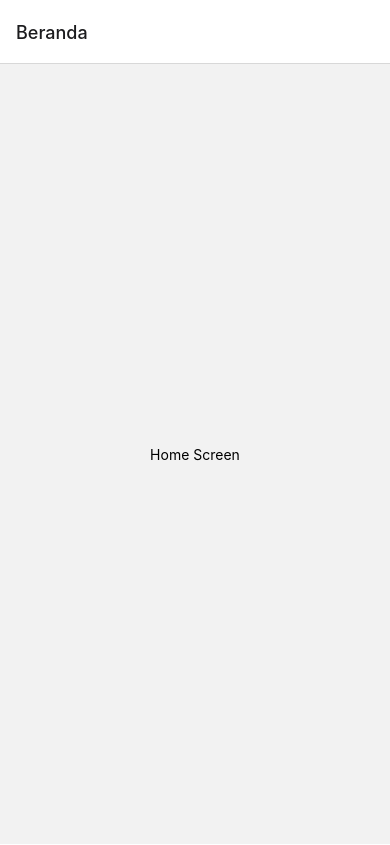
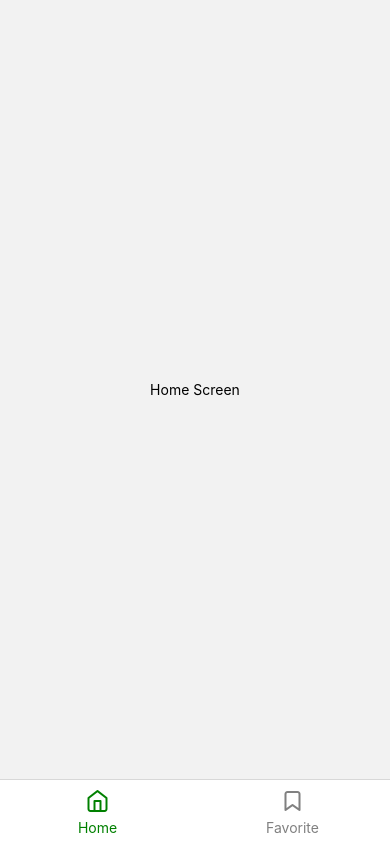
Before and after one commit to AlHamasy/movie_v1, a React Native app: screen /BottomTabs in a window 390 px wide. Before the commit this address had no page. Built offline with nearby package versions, Linux system fonts and the light colour scheme.

Commit message:
add navigation (bottom tabs, root navigation)

```diff
--- a/App.tsx
+++ b/App.tsx
@@ -6,39 +6,13 @@
  */
 
 import React from 'react';
-import {Text, View} from 'react-native';
 import {NavigationContainer} from '@react-navigation/native';
-import {createNativeStackNavigator} from '@react-navigation/native-stack';
-
-function HomeScreen() {
-  return (
-    <View style={{flex: 1, alignItems: 'center', justifyContent: 'center'}}>
-      <Text>Home Screen</Text>
-    </View>
-  );
-}
-
-function DetailsScreen() {
-  return (
-    <View style={{flex: 1, alignItems: 'center', justifyContent: 'center'}}>
-      <Text>Details Screen</Text>
-    </View>
-  );
-}
-
-const Stack = createNativeStackNavigator();
+import RootNavigation from './src/routes/RootNavigation';
 
 function App(): JSX.Element {
   return (
     <NavigationContainer>
-      <Stack.Navigator>
-        <Stack.Screen
-          name="Home"
-          component={HomeScreen}
-          options={{title: 'Beranda'}}
-        />
-        <Stack.Screen name="Details" component={DetailsScreen} />
-      </Stack.Navigator>
+      <RootNavigation />
     </NavigationContainer>
   );
 }
--- a/package.json
+++ b/package.json
@@ -10,12 +10,15 @@
     "test": "jest"
   },
   "dependencies": {
+    "@react-navigation/bottom-tabs": "^6.5.9",
     "@react-navigation/native": "^6.1.8",
     "@react-navigation/native-stack": "^6.9.14",
+    "@types/react-native-vector-icons": "^6.4.15",
     "react": "18.2.0",
     "react-native": "0.72.5",
     "react-native-safe-area-context": "^4.7.2",
-    "react-native-screens": "^3.25.0"
+    "react-native-screens": "^3.25.0",
+    "react-native-vector-icons": "^10.0.0"
   },
   "devDependencies": {
     "@babel/core": "^7.20.0",
--- /dev/null
+++ b/src/routes/BottomTabs.tsx
@@ -0,0 +1,83 @@
+/* eslint-disable react/no-unstable-nested-components */
+import React from 'react';
+import {
+  createBottomTabNavigator,
+  BottomTabScreenProps,
+} from '@react-navigation/bottom-tabs';
+import {View, StyleSheet, Text} from 'react-native';
+import IconFeather from 'react-native-vector-icons/Feather';
+import Home from '../screens/Home';
+import Favorite from '../screens/Favorite';
+
+const Tab = createBottomTabNavigator();
+
+const BottomTabNavigator = () => {
+  const screenOptions = ({route}: BottomTabScreenProps<any, any>) => ({
+    headerShown: false,
+    tabBarStyle: {
+      height: 65,
+    },
+    tabBarIcon: ({
+      focused,
+      color,
+    }: {
+      focused: boolean;
+      color: string;
+      size: number;
+    }) => {
+      let iconName;
+      let name;
+
+      if (route.name === 'Home') {
+        iconName = 'home';
+        name = 'Home';
+      } else if (route.name === 'Favorite') {
+        iconName = 'bookmark';
+        name = 'Favorite';
+      }
+
+      return (
+        <View style={styles.tabContainer}>
+          <IconFeather name={iconName} size={24} color={color} />
+          <Text
+            type={'regular'}
+            size={15}
+            style={[styles.tabIconText, {color: focused ? 'green' : 'grey'}]}>
+            {name}
+          </Text>
+        </View>
+      );
+    },
+  });
+
+  const tabBarOptions = {
+    activeTintColor: 'green',
+    inactiveTintColor: 'gray',
+    showLabel: false,
+  };
+
+  return (
+    <Tab.Navigator screenOptions={screenOptions} tabBarOptions={tabBarOptions}>
+      <Tab.Screen name="Home" component={Home} />
+      <Tab.Screen name="Favorite" component={Favorite} />
+    </Tab.Navigator>
+  );
+};
+
+const styles = StyleSheet.create({
+  tabIconCircleFocused: {
+    borderWidth: 2,
+    borderColor: 'white',
+  },
+  tabIconText: {
+    marginTop: 5,
+  },
+  tabContainer: {
+    height: 65,
+    width: 65,
+    justifyContent: 'center',
+    alignItems: 'center',
+  },
+});
+
+export default BottomTabNavigator;
--- a/src/routes/RootNavigation.tsx
+++ b/src/routes/RootNavigation.tsx
@@ -0,0 +1,64 @@
+import React from 'react';
+import {createNativeStackNavigator} from '@react-navigation/native-stack';
+import {RootStackParamList} from './_types';
+import {fadeTransition} from './transitions';
+
+//screens
+import BottomTabs from './BottomTabs';
+import Home from '../screens/Home';
+import Favorite from '../screens/Favorite';
+import Login from '../screens/Login';
+
+const Stack = createNativeStackNavigator<RootStackParamList>();
+
+const AuthenticatedStack = () => {
+  return (
+    <Stack.Navigator
+      initialRouteName={'BottomTabs'}
+      screenOptions={{
+        headerShown: false,
+      }}>
+      <Stack.Screen
+        name="BottomTabs"
+        component={BottomTabs}
+        options={{
+          ...fadeTransition,
+        }}
+      />
+      <Stack.Screen
+        name="Home"
+        component={Home}
+        options={{
+          ...fadeTransition,
+        }}
+      />
+      <Stack.Screen
+        name="Favorite"
+        component={Favorite}
+        options={{
+          ...fadeTransition,
+        }}
+      />
+    </Stack.Navigator>
+  );
+};
+
+const UnauthenticatedStack = () => {
+  return (
+    <Stack.Navigator>
+      <Stack.Screen
+        name="Login"
+        component={Login}
+        options={{
+          headerShown: false,
+        }}
+      />
+    </Stack.Navigator>
+  );
+};
+
+const RootNavigator = () => {
+  return <AuthenticatedStack />;
+};
+
+export default RootNavigator;
--- a/src/routes/_types/_types.d.ts
+++ b/src/routes/_types/_types.d.ts
@@ -1,4 +1,7 @@
-export type RootParamStackList = {
+export type RootStackParamList = {
+  BottomTabs: undefined;
   Home: undefined;
   Detail: undefined;
+  Favorite: undefined;
+  Login: undefined;
 };
--- a/src/routes/_types/index.ts
+++ b/src/routes/_types/index.ts
@@ -1,3 +1,3 @@
-import type {RootParamStackList} from './_types';
+import type {RootStackParamList} from './_types';
 
-export {RootParamStackList};
+export {RootStackParamList};
--- /dev/null
+++ b/src/routes/transitions/index.ts
@@ -0,0 +1,3 @@
+import {fadeTransition} from './transitions';
+
+export {fadeTransition};
--- /dev/null
+++ b/src/routes/transitions/transitions.ts
@@ -0,0 +1,11 @@
+export const fadeTransition = {
+  headerShown: false,
+  cardStyle: {
+    backgroundColor: 'transparent',
+  },
+  cardStyleInterpolator: ({current}: {current: any}) => ({
+    cardStyle: {
+      opacity: current.progress,
+    },
+  }),
+};
--- /dev/null
+++ b/src/screens/Favorite/index.tsx
@@ -0,0 +1,20 @@
+import React from 'react';
+import {View, StyleSheet, Text} from 'react-native';
+
+const FavoriteScreen = () => {
+  return (
+    <View style={styles.container}>
+      <Text>Favorite Screen</Text>
+    </View>
+  );
+};
+
+const styles = StyleSheet.create({
+  container: {
+    flex: 1,
+    alignItems: 'center',
+    justifyContent: 'center',
+  },
+});
+
+export default FavoriteScreen;
--- /dev/null
+++ b/src/screens/Login/index.tsx
@@ -0,0 +1,20 @@
+import React from 'react';
+import {View, StyleSheet, Text} from 'react-native';
+
+const LoginScreen = () => {
+  return (
+    <View style={styles.container}>
+      <Text>Detail Screen</Text>
+    </View>
+  );
+};
+
+const styles = StyleSheet.create({
+  container: {
+    flex: 1,
+    alignItems: 'center',
+    justifyContent: 'center',
+  },
+});
+
+export default LoginScreen;
```
Also changed, not shown: react-native.config.js (added, +9 -0 lines), 2 other files (tests, documents, lock files or other folders).
